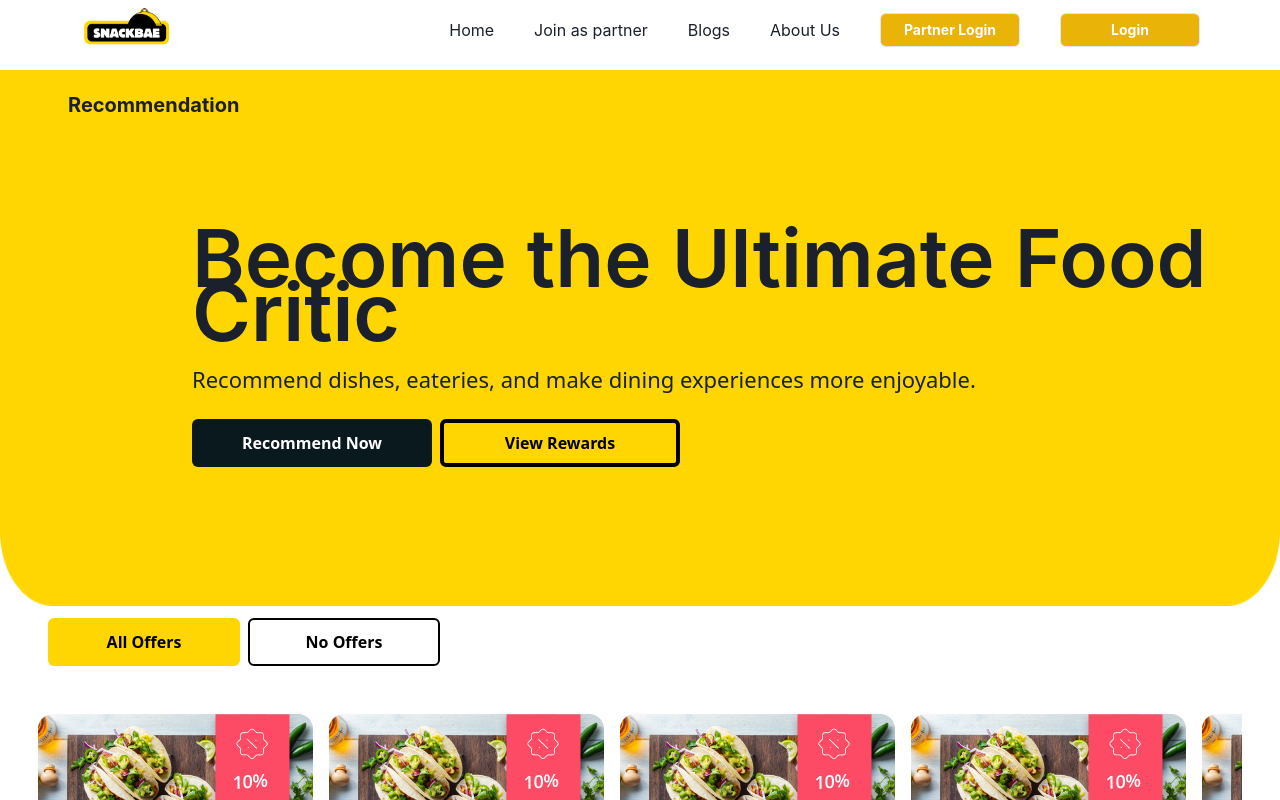
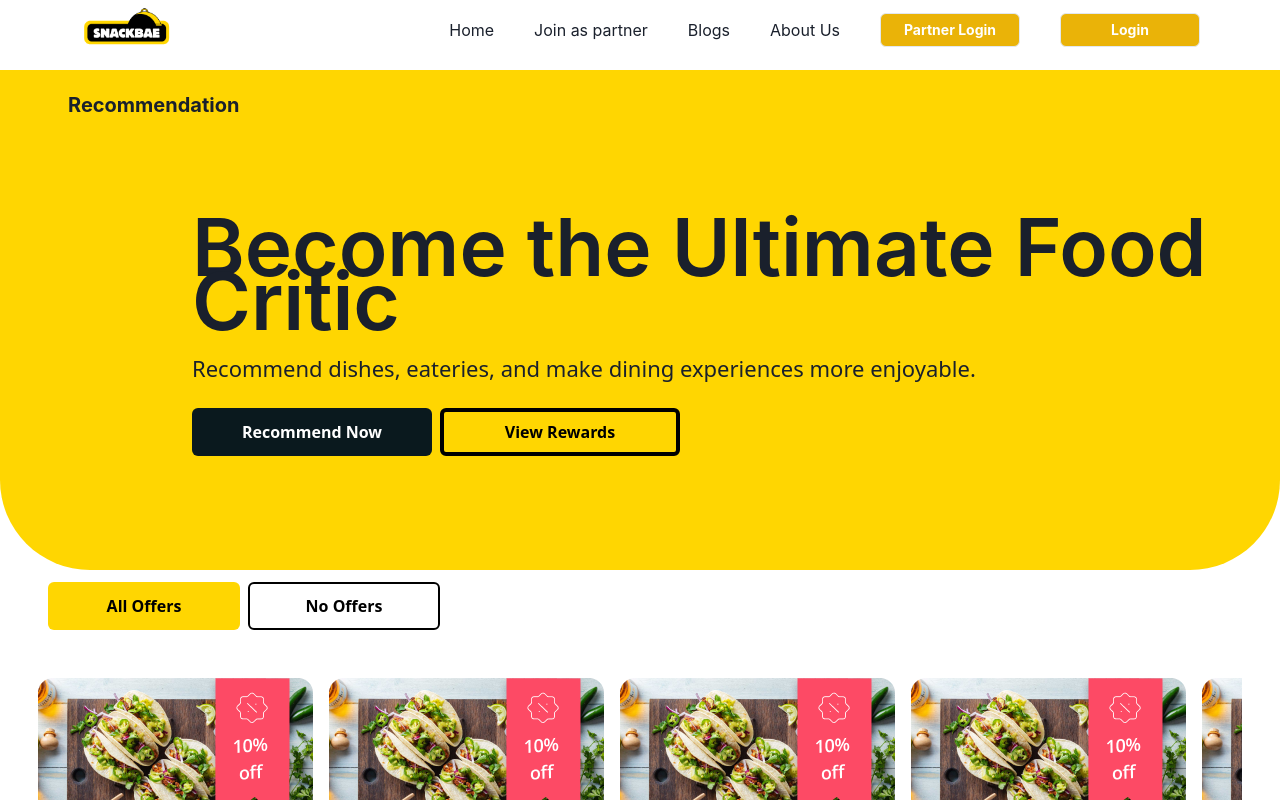
Before and after one commit to snackbae23/snackbaeWeb, a React (Create React App) app: page /recommendation in a window 1280 px wide. Shown: the top 800 px of the page. Built offline with nearby package versions, Linux system fonts and the light colour scheme; some icons are missing.

Commit message:
recommendation updated

```diff
--- a/src/Components/FoodSlider.js
+++ b/src/Components/FoodSlider.js
@@ -27,7 +27,7 @@
               </div>
             </div>
             {/* last */}
-            <div className='relative bg-[#FFD601] w-full rounded-b-md flex justify-around items-center py-[.5rem]'>
+            <div className='relative bg-[#FFD601]  w-full rounded-b-md flex justify-around items-center py-[.5rem]'>
               {/* <img src='' alt='' */}
               <div className='relative h-full '>
                 <img
--- a/src/Pages/Recommendation.js
+++ b/src/Pages/Recommendation.js
@@ -12,13 +12,13 @@
       <Navbar1 />
       <div className="relative top-[70px] w-full h-fit ">
         {/* first section */}
-        <div className="w-full h-[67vh] relative  ">
-          <img
+        <div className="w-full h-[500px] relative rounded-b-[90px] bg-[#FFD601]  ">
+          {/* <img
             src={bgImg}
-            className=" h-full md:object-fill absolute top-0 z-[-1]"
+            className=" h-full md:object-fill relative top-0 z-[-1]"
             alt="heroImage"
-          ></img>
-          <div className="flex flex-row items-center absolute top-5 left-7">
+          ></img> */}
+          <div className="flex flex-row  items-center absolute top-5 left-7">
             <FaArrowLeft className="w-10 h-6 " />
             <p className="font-bold text-[20px]">Recommendation</p>
           </div>
@@ -40,7 +40,7 @@
             </div>
           </div>
         </div>
-        <div className="flex space-x-2 lg:mx-12 my-3  ">
+        <div className="flex space-x-2 mx-6 lg:mx-12 my-3  ">
           <button className="rounded-md  font-sans font-semibold w-[110px] h-[51px] md:w-[12rem] md:h-[3rem] bg-[#FFD601] text-black md:px-6 py-1 md:py-2">
             <p className="font-sans">All Offers</p>
           </button>
```
